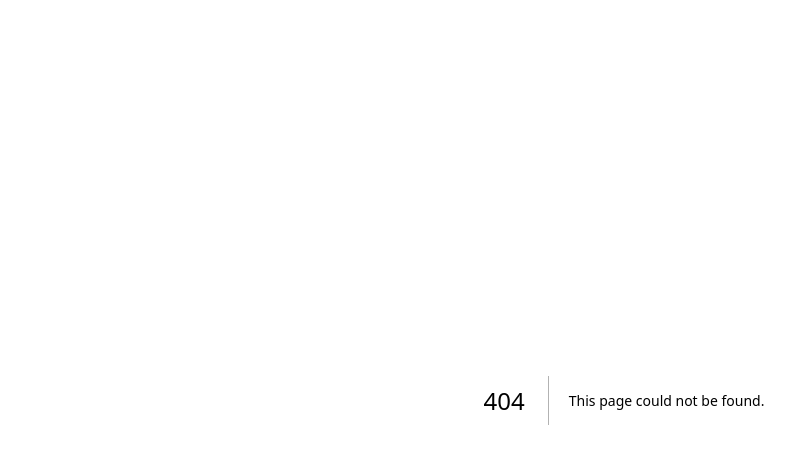
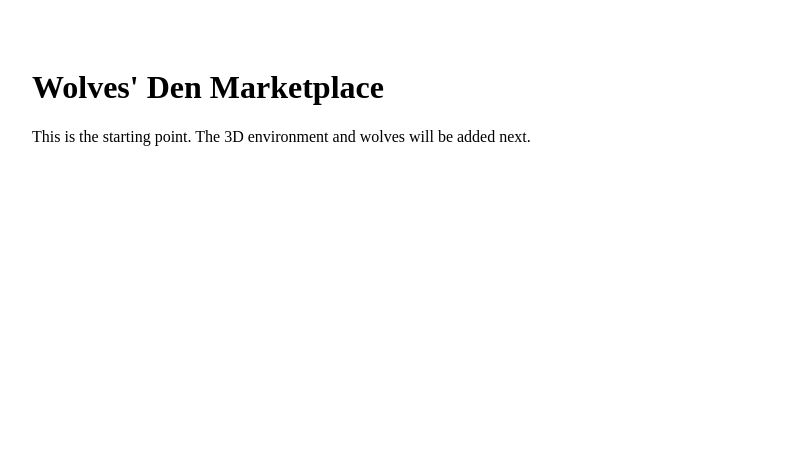
Before and after one commit to BlackKing1111/WolfieVerse-Studio-project, a Next.js app: page /marketplace in a window 1280 px wide. Before the commit this address had no page. Shown: the top 464 px of the page, without its empty margins (16-811 px from the left). Built offline with nearby package versions, Linux system fonts and the light colour scheme.

Commit message:
Add initial Marketplace component

```diff
--- /dev/null
+++ b/pages/marketplace/index.jsx
@@ -0,0 +1,8 @@
+export default function Marketplace() {
+  return (
+    <div style={{ padding: 40 }}>
+      <h1>Wolves' Den Marketplace</h1>
+      <p>This is the starting point. The 3D environment and wolves will be added next.</p>
+    </div>
+  );
+}
```
